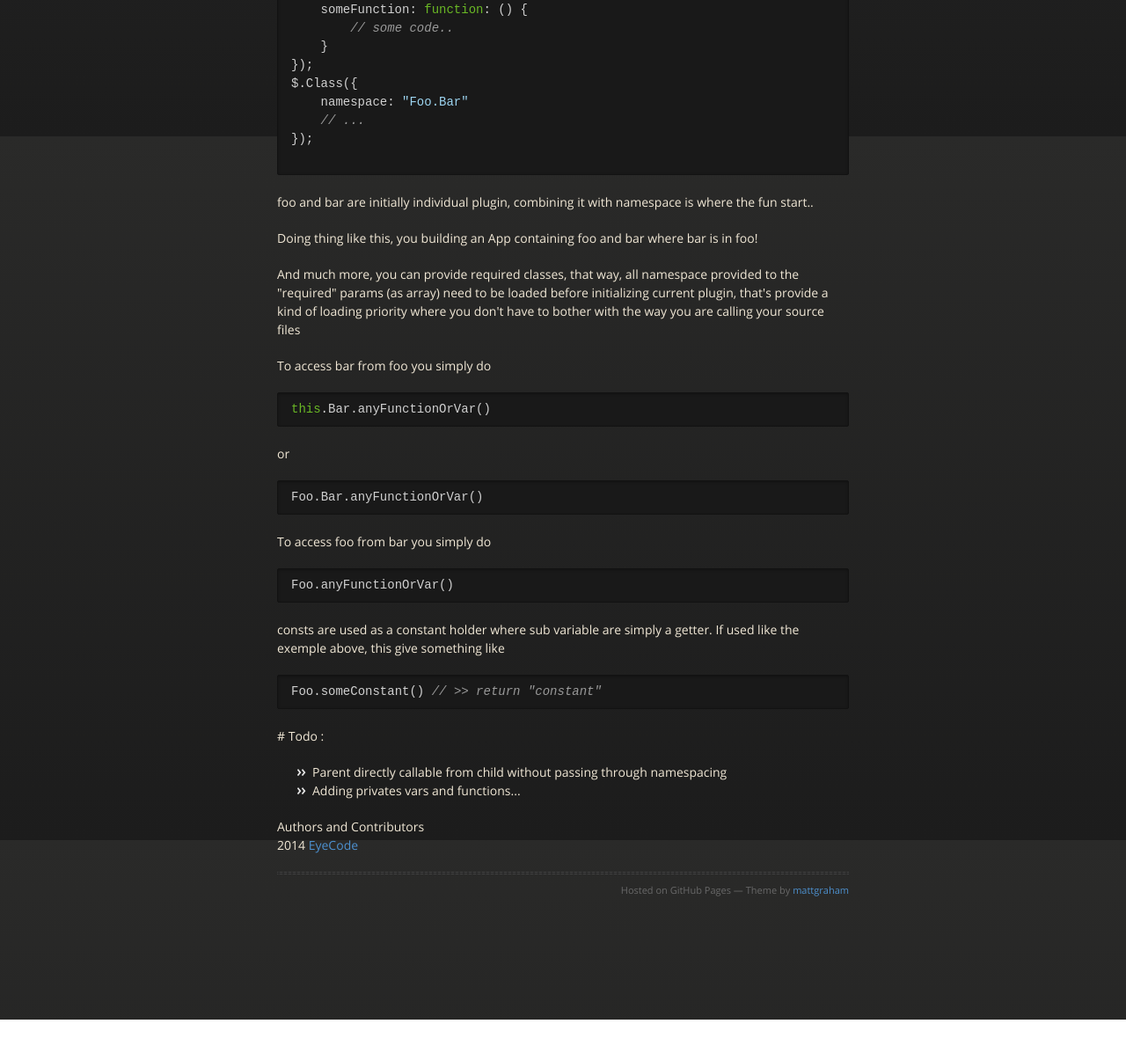
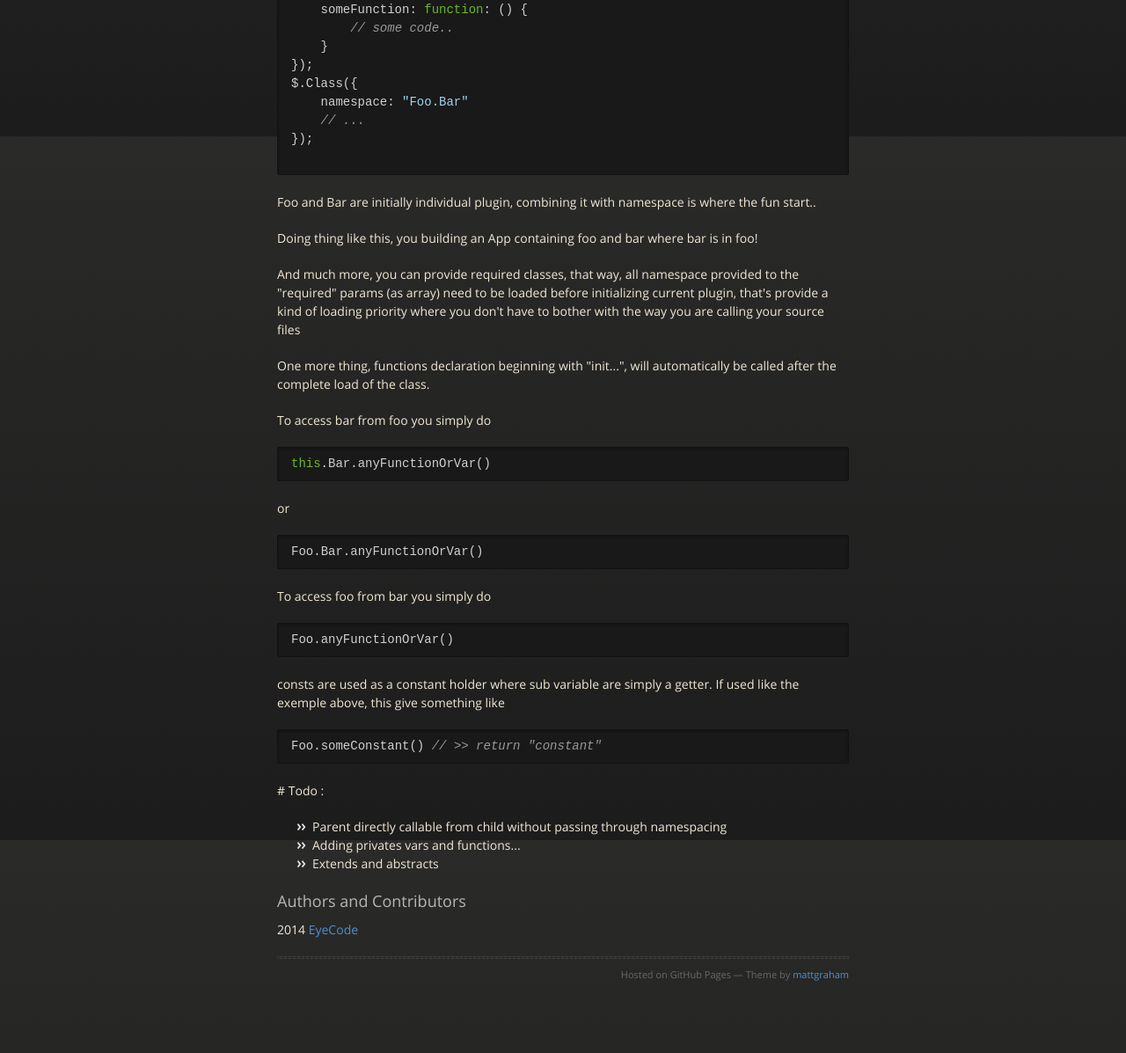
Before and after one commit to EyeCode/jquery-class, a plain HTML site: page index.html in a window 1280 px wide. Shown: the part 645-1842 px from the top of the page at 88% size. Before the commit the page ends 1804 px from the top, so only its background shows below. Drawn offline with nearby package versions, Linux system fonts and the light colour scheme.

Commit message:
fixed doc

```diff
--- a/index.html
+++ b/index.html
@@ -44,12 +44,11 @@
             </h3>
 
             <p>Simple and easy jquery class builder with namespacing</p>
-
             <p>Perequisite:</p>
-
             <ul>
                 <li>jQuery</li>
-        </ul><p>Exemple:</p>
+            </ul>
+            <p>Exemple:</p>
 
             <div class="highlight highlight-javascript">
                 <pre>
@@ -72,9 +71,10 @@
                 </pre>
             </div>
 
-        <p>foo and bar are initially individual plugin, combining it with namespace is where the fun start..</p>
+            <p>Foo and Bar are initially individual plugin, combining it with namespace is where the fun start..</p>
             <p>Doing thing like this, you building an App containing foo and bar where bar is in foo!</p>
             <p>And much more, you can provide required classes, that way, all namespace provided to the "required" params (as array) need to be loaded before initializing current plugin, that's provide a kind of loading priority where you don't have to bother with the way you are calling your source files</p>
+            <p>One more thing, functions declaration beginning with "init...", will automatically be called after the complete load of the class.</p>
             <p>To access bar from foo you simply do </p>
 
             <div class="highlight highlight-javascript">
@@ -103,7 +103,8 @@
             <ul>
                 <li>Parent directly callable from child without passing through namespacing</li>
                 <li>Adding privates vars and functions...</li>
-        </ul
+                <li>Extends and abstracts</li>
+            </ul>
             <h3>
                 <a name="authors-and-contributors" class="anchor" href="#authors-and-contributors"><span class="octicon octicon-link"></span></a>Authors and Contributors
             </h3>
```
Lines whose indentation alone changed are shown as unchanged.
